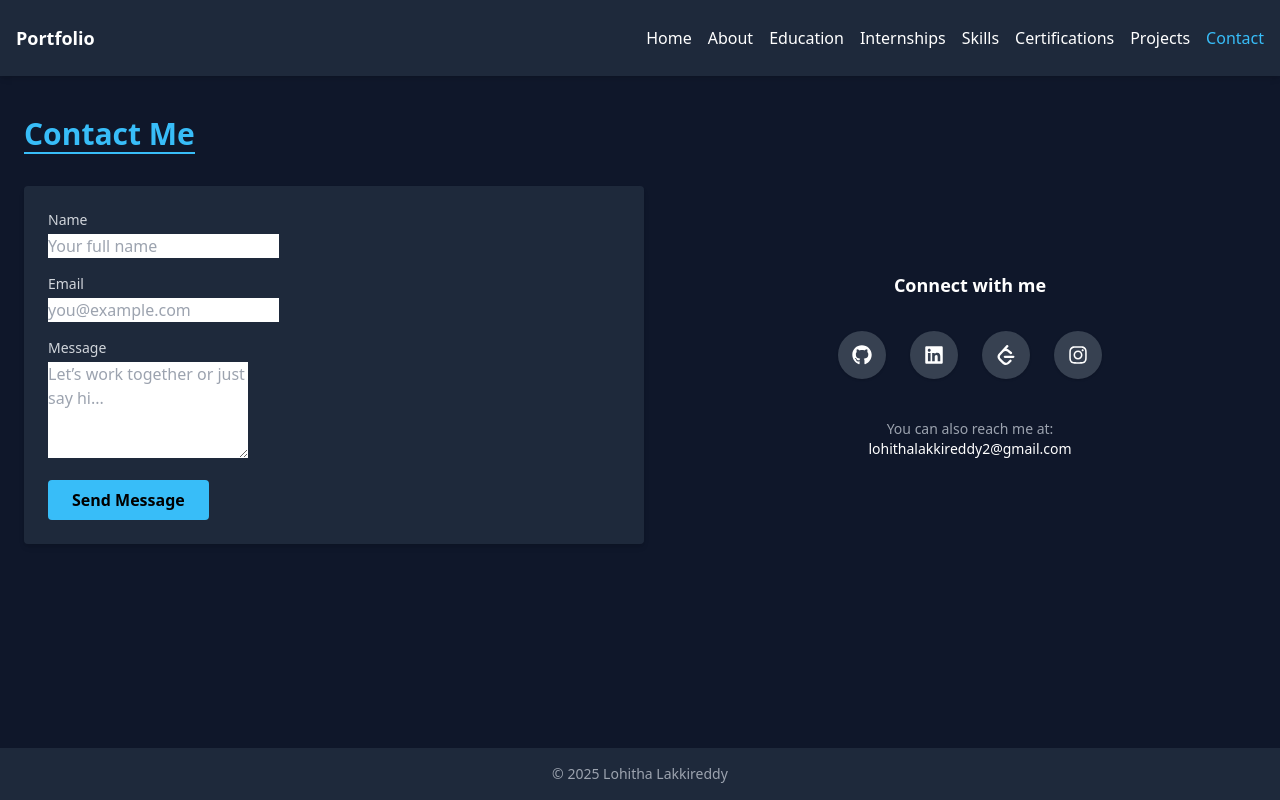
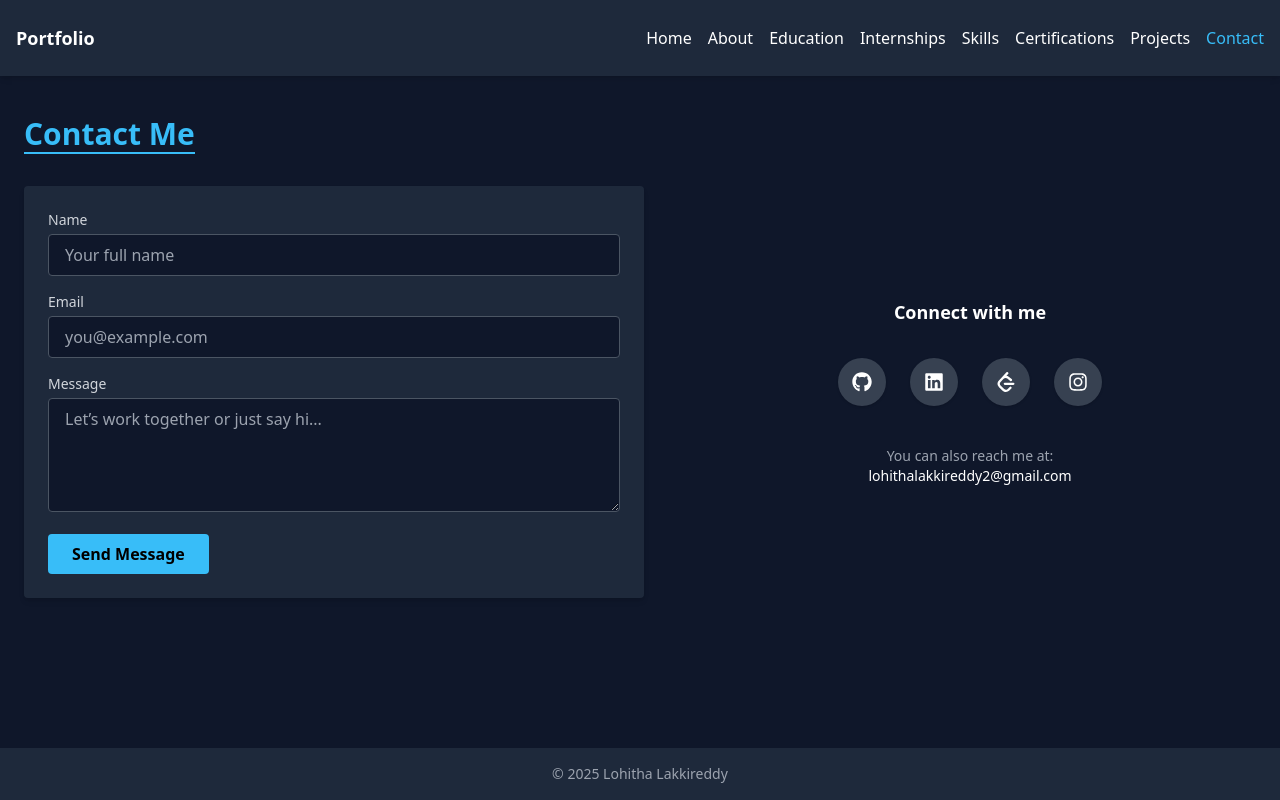
Before and after one commit to LohithaLakkireddy/portfolio, a React (Vite) app: page /contact in a window 1280 px wide. Built offline with nearby package versions, Linux system fonts and the light colour scheme.

Commit message:
Update Contact.jsx

```diff
--- a/src/pages/Contact.jsx
+++ b/src/pages/Contact.jsx
@@ -51,7 +51,7 @@ const Contact = () => {
               placeholder="Your full name"
               pattern="^[A-Za-z\s]{3,}$"
               title="Name must contain only letters and spaces, min 3 characters"
-            className="..."
+              className="w-full px-4 py-2 rounded bg-primary text-white border border-gray-600 focus:outline-accent"
             />
           </div>
           <div>
@@ -62,9 +62,8 @@ const Contact = () => {
               name="from_email"
               required
               placeholder="you@example.com"
-            pattern="^[a-zA-Z0-9._%+-]+@[a-zA-Z0-9.-]+\.[a-zA-Z]{2,}$"
-            title="Please enter a valid email address"
-            className="..."
+              title="Enter a valid email address"
+              className="w-full px-4 py-2 rounded bg-primary text-white border border-gray-600 focus:outline-accent"
             />
           </div>
           <div>
@@ -78,7 +77,7 @@ const Contact = () => {
               maxLength="500"
               placeholder="Let’s work together or just say hi..."
               title="Message should be between 10 and 500 characters"
-              className="..."
+              className="w-full px-4 py-2 rounded bg-primary text-white border border-gray-600 focus:outline-accent"
             ></textarea>
           </div>
           <button
```
Lines whose indentation alone changed are shown as unchanged.
